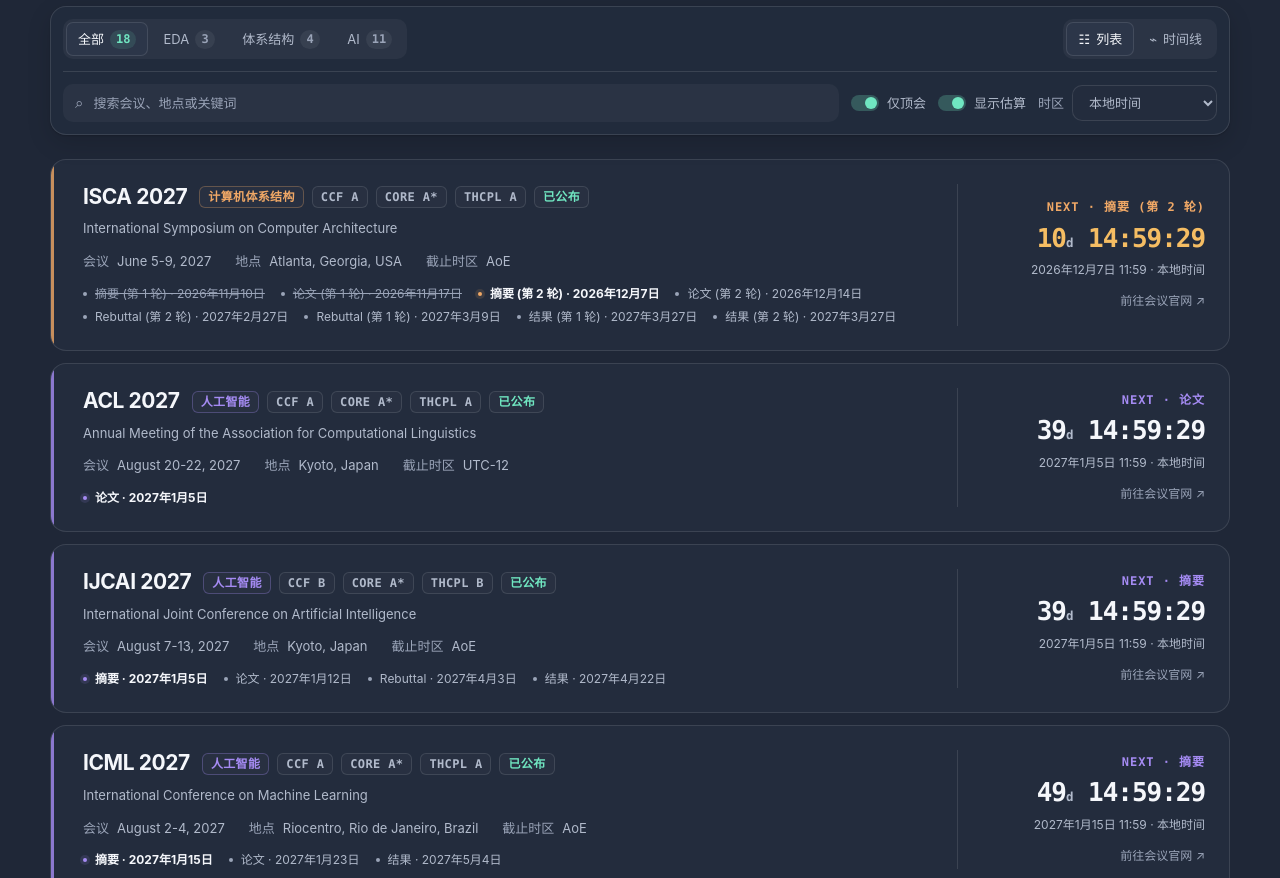
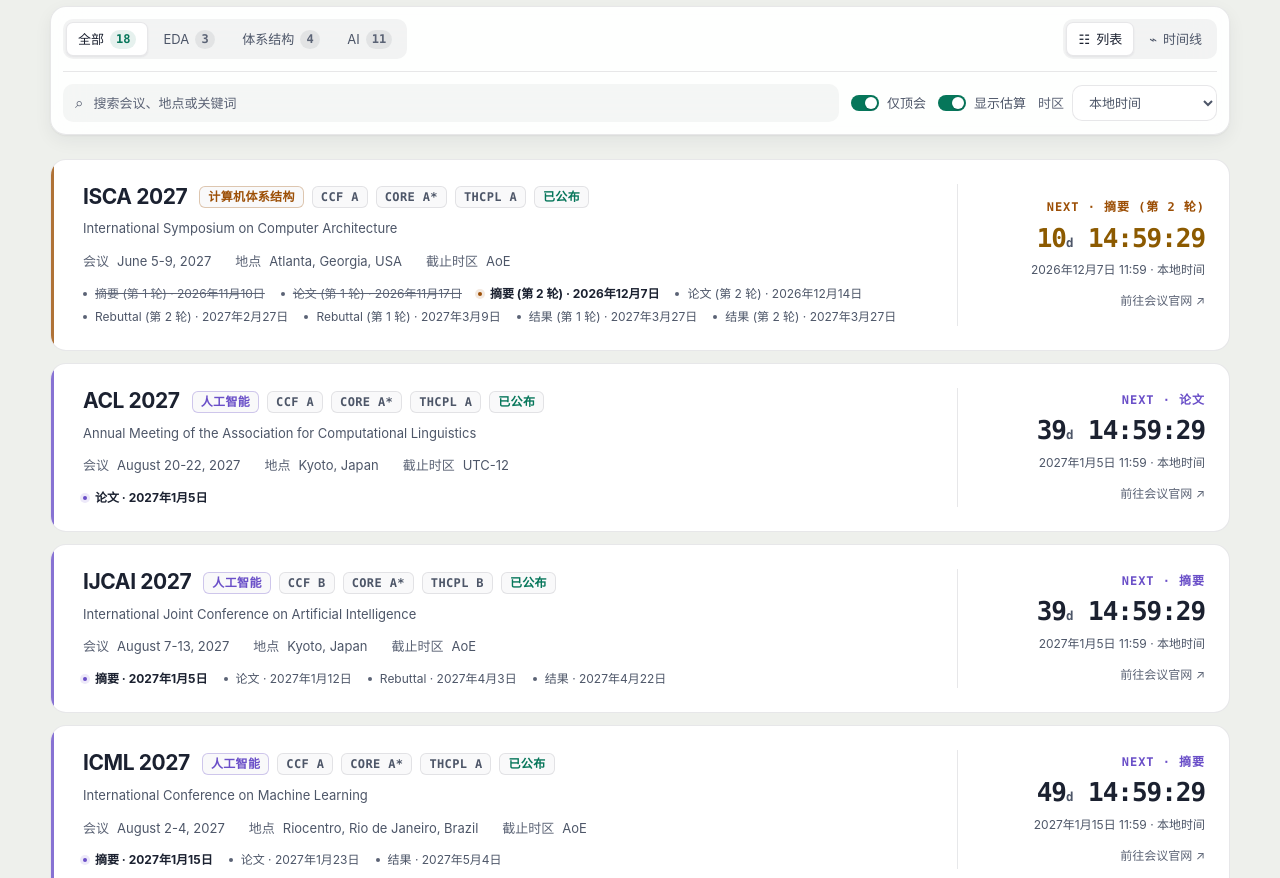
Before and after one commit to FCHXWH823/Conf-Tracker, a plain HTML site: page docs/index.html in a window 1280 px wide. Shown: the part 730-1608 px from the top of the page. Drawn offline with Linux system fonts and the light colour scheme.

Commit message:
Switch to a light theme
Warm off-white page, white cards, deep green accent; all text and accent
colours re-checked for AA contrast on the lightest-to-darkest surfaces.

Co-Authored-By: Claude Opus 5.5 <noreply@anthropic.com>

```diff
--- a/docs/style.css
+++ b/docs/style.css
@@ -2,22 +2,22 @@
    Conf Radar — design tokens (see design/DESIGN.md)
    ========================================================================== */
 :root {
-  /* colour — soft slate blue-grey; contrast measured on --panel */
-  --ink: #f5f7fb;            /* 15:1 */
-  --muted: #b1bacb;          /* 7.2:1 on cards — secondary text */
-  --faint: #9aa4b8;          /* 5.6:1 on cards — tertiary text, AA */
-  --night: #1a2130;
-  --night-2: #1f2737;
-  --panel: #232c3d;
-  --panel-2: #2c3649;
-  --line: rgba(255,255,255,.11);
-  --line-bright: rgba(255,255,255,.2);
-  --mint: #70e6c1;
-  --eda: #72dfc2;
-  --arch: #f0a866;
-  --ai: #a58bf3;
-  --danger: #ff766d;
-  --warn: #f5bd63;
+  /* colour — light theme: warm off-white; contrast measured on --night-2 (worst case) */
+  --ink: #1b2130;            /* 14:1 */
+  --muted: #4d5668;          /* 6.4:1 — secondary text */
+  --faint: #5b6375;          /* 5.2:1 — tertiary text, AA */
+  --night: #f5f6f3;
+  --night-2: #eef0ec;
+  --panel: #ffffff;
+  --panel-2: #ffffff;
+  --line: rgba(20,28,45,.1);
+  --line-bright: rgba(20,28,45,.2);
+  --mint: #06765a;            /* accent text 4.9:1; white on it 5.6:1 */
+  --eda: #08705f;
+  --arch: #9c4f06;
+  --ai: #6a4fc8;
+  --danger: #b8342b;
+  --warn: #8c5a00;
 
   /* spacing — 4px base */
   --s-1: 4px;  --s-2: 8px;  --s-3: 12px; --s-4: 16px;
@@ -35,10 +35,10 @@
 
   /* shape & depth */
   --r-sm: 6px; --r-md: 10px; --r-lg: 16px; --r-xl: 22px;
-  --shadow-1: 0 1px 2px rgba(0,0,0,.18), 0 8px 24px rgba(0,0,0,.14);
-  --shadow-2: 0 2px 4px rgba(0,0,0,.18), 0 24px 64px rgba(0,0,0,.24);
+  --shadow-1: 0 1px 2px rgba(20,28,45,.05), 0 6px 18px rgba(20,28,45,.06);
+  --shadow-2: 0 2px 4px rgba(20,28,45,.05), 0 20px 50px rgba(20,28,45,.1);
   --ease: cubic-bezier(.16, 1, .3, 1);
-  color-scheme: dark;
+  color-scheme: light;
 }
 
 * { box-sizing: border-box; }
@@ -55,14 +55,14 @@ a { color: inherit; text-decoration: none; }
 a:hover { color: var(--mint); }
 :focus-visible { outline: 2px solid var(--mint); outline-offset: 2px; border-radius: 4px; }
 .wrap { width: min(1180px, calc(100% - 2 * var(--s-5))); margin-inline: auto; }
-.skip-link { position: fixed; left: var(--s-5); top: -80px; z-index: 100; padding: var(--s-3) var(--s-4); border-radius: var(--r-md); background: var(--mint); color: #06110d; transition: top .2s; }
+.skip-link { position: fixed; left: var(--s-5); top: -80px; z-index: 100; padding: var(--s-3) var(--s-4); border-radius: var(--r-md); background: var(--mint); color: #fff; transition: top .2s; }
 .skip-link:focus { top: var(--s-4); }
 
 /* Decorative glow, clipped so it can never widen the page */
 .ambient-layer { position: absolute; inset: 0 0 auto; height: 1100px; overflow: hidden; pointer-events: none; z-index: -1; }
-.ambient { position: absolute; opacity: .4; }
-.ambient-a { width: 580px; height: 580px; right: -240px; top: -230px; background: radial-gradient(circle, rgba(53,203,166,.17), transparent 68%); }
-.ambient-b { width: 520px; height: 520px; left: -280px; top: 420px; background: radial-gradient(circle, rgba(97,78,184,.13), transparent 70%); }
+.ambient { position: absolute; opacity: 1; }
+.ambient-a { width: 580px; height: 580px; right: -240px; top: -230px; background: radial-gradient(circle, rgba(6,118,90,.10), transparent 68%); }
+.ambient-b { width: 520px; height: 520px; left: -280px; top: 420px; background: radial-gradient(circle, rgba(106,79,200,.07), transparent 70%); }
 
 /* ---------- header ---------- */
 .site-header { height: 72px; display: flex; align-items: center; justify-content: space-between; border-bottom: 1px solid var(--line); }
@@ -75,7 +75,7 @@ a:hover { color: var(--mint); }
 .brand-mark i:nth-child(3) { height: 12px; opacity: .8; }
 nav { display: flex; align-items: center; gap: var(--s-6); color: var(--muted); font-size: var(--fs-sm); }
 .nav-action { padding: var(--s-2) var(--s-3); border: 1px solid var(--line-bright); border-radius: var(--r-md); color: var(--ink); }
-.lang-switch { display: inline-flex; gap: 2px; padding: 3px; border: 1px solid var(--line); border-radius: var(--r-md); background: rgba(255,255,255,.035); }
+.lang-switch { display: inline-flex; gap: 2px; padding: 3px; border: 1px solid var(--line); border-radius: var(--r-md); background: rgba(20,28,45,.035); }
 .lang-switch button { min-width: 36px; height: 30px; padding: 0 var(--s-2); border: 0; border-radius: var(--r-sm); background: transparent; color: var(--faint); cursor: pointer; font-size: var(--fs-xs); font-weight: 750; letter-spacing: .04em; }
 .lang-switch button:hover { color: var(--ink); }
 .lang-switch button.on { background: var(--panel-2); color: var(--mint); box-shadow: inset 0 0 0 1px var(--line); }
@@ -83,20 +83,20 @@ nav { display: flex; align-items: center; gap: var(--s-6); color: var(--muted);
 /* ---------- hero (signature moment: the live UP NEXT panel) ---------- */
 .hero { display: grid; grid-template-columns: 1.15fr .85fr; align-items: center; gap: var(--s-8); padding-block: var(--s-8); }
 .eyebrow { margin: 0 0 var(--s-4); color: var(--mint); font-size: var(--fs-xs); line-height: 1.3; font-weight: 800; letter-spacing: .16em; text-transform: uppercase; }
-.live-dot { display: inline-block; width: 7px; height: 7px; margin-right: var(--s-2); border-radius: 50%; background: var(--mint); box-shadow: 0 0 0 5px rgba(112,230,193,.09); animation: pulse 2s infinite; }
-@keyframes pulse { 50% { box-shadow: 0 0 0 8px rgba(112,230,193,0); } }
+.live-dot { display: inline-block; width: 7px; height: 7px; margin-right: var(--s-2); border-radius: 50%; background: var(--mint); box-shadow: 0 0 0 5px rgba(6,118,90,.1); animation: pulse 2s infinite; }
+@keyframes pulse { 50% { box-shadow: 0 0 0 8px rgba(6,118,90,0); } }
 h1 { margin: 0; font-size: var(--fs-2xl); line-height: 1.08; letter-spacing: -.045em; font-weight: 740; }
 :lang(zh) h1 { letter-spacing: -.01em; line-height: 1.14; }
 h1 em { color: var(--mint); font-style: normal; }
 .hero-intro { max-width: 36em; margin: var(--s-5) 0 0; color: var(--muted); font-size: var(--fs-md); line-height: 1.75; }
 .hero-actions { display: flex; flex-wrap: wrap; gap: var(--s-3); margin-top: var(--s-6); }
 .button { display: inline-flex; align-items: center; justify-content: center; gap: var(--s-5); min-height: 46px; padding: 0 var(--s-5); border: 1px solid var(--line-bright); border-radius: var(--r-md); font-size: var(--fs-sm); font-weight: 700; transition: background .2s, border-color .2s; }
-.button.primary { border-color: var(--mint); background: var(--mint); color: #07110e; }
-.button.primary:hover { background: #8ceccb; color: #07110e; }
+.button.primary { border-color: var(--mint); background: var(--mint); color: #fff; }
+.button.primary:hover { background: #055f49; border-color: #055f49; color: #fff; }
 .button.ghost:hover { border-color: var(--mint); }
 
-.next-panel { position: relative; overflow: hidden; padding: var(--s-5) var(--s-6) var(--s-6); border: 1px solid rgba(112,230,193,.26); border-radius: var(--r-xl); background: linear-gradient(145deg, #27344a, #1f2838); box-shadow: var(--shadow-2), inset 0 1px rgba(255,255,255,.04); }
-.next-panel::before { content: ""; position: absolute; inset: 0; opacity: .2; background-image: linear-gradient(rgba(112,230,193,.1) 1px, transparent 1px), linear-gradient(90deg, rgba(112,230,193,.1) 1px, transparent 1px); background-size: 32px 32px; mask-image: linear-gradient(to bottom, black, transparent 85%); }
+.next-panel { position: relative; overflow: hidden; padding: var(--s-5) var(--s-6) var(--s-6); border: 1px solid rgba(6,118,90,.22); border-radius: var(--r-xl); background: linear-gradient(145deg, #ffffff, #f3f8f5); box-shadow: var(--shadow-2); }
+.next-panel::before { content: ""; position: absolute; inset: 0; opacity: .5; background-image: linear-gradient(rgba(6,118,90,.07) 1px, transparent 1px), linear-gradient(90deg, rgba(6,118,90,.07) 1px, transparent 1px); background-size: 32px 32px; mask-image: linear-gradient(to bottom, black, transparent 85%); }
 .panel-topline, #hero-next { position: relative; z-index: 1; }
 .panel-topline { display: flex; justify-content: space-between; color: var(--faint); font: 700 var(--fs-xs)/1.2 var(--mono); letter-spacing: .16em; }
 .signal { color: var(--mint); }
@@ -108,7 +108,7 @@ h1 em { color: var(--mint); font-style: normal; }
 .hero-countdown small { margin-left: 2px; color: var(--mint); font-size: .42em; letter-spacing: 0; }
 #hero-next-link { display: inline-flex; justify-content: space-between; width: 100%; margin-top: var(--s-6); padding-top: var(--s-4); border-top: 1px solid var(--line); color: var(--muted); font-size: var(--fs-sm); }
 #hero-next-link:hover { color: var(--mint); }
-.scan-line { position: absolute; left: 0; right: 0; top: -2px; height: 1px; background: linear-gradient(90deg, transparent, var(--mint), transparent); opacity: .35; animation: scan 5s linear infinite; }
+.scan-line { position: absolute; left: 0; right: 0; top: -2px; height: 1px; background: linear-gradient(90deg, transparent, var(--mint), transparent); opacity: .12; animation: scan 5s linear infinite; }
 @keyframes scan { to { transform: translateY(380px); } }
 
 /* ---------- sections ---------- */
@@ -122,37 +122,37 @@ h1 em { color: var(--mint); font-style: normal; }
 /* ---------- tracker ---------- */
 .tracker-section { padding-block: var(--s-8) var(--s-9); background: var(--night-2); border-block: 1px solid var(--line); }
 #results-summary { font-size: var(--fs-sm); font-variant-numeric: tabular-nums; }
-.control-bar { position: sticky; top: var(--s-3); z-index: 20; display: flex; flex-direction: column; gap: var(--s-3); margin-bottom: var(--s-5); padding: var(--s-3); border: 1px solid var(--line); border-radius: var(--r-lg); background: rgba(35,44,61,.94); box-shadow: var(--shadow-1); backdrop-filter: blur(18px); }
+.control-bar { position: sticky; top: var(--s-3); z-index: 20; display: flex; flex-direction: column; gap: var(--s-3); margin-bottom: var(--s-5); padding: var(--s-3); border: 1px solid var(--line); border-radius: var(--r-lg); background: rgba(255,255,255,.94); box-shadow: var(--shadow-1); backdrop-filter: blur(18px); }
 .control-row { display: flex; align-items: center; gap: var(--s-3); }
-.seg { display: inline-flex; gap: 3px; padding: 3px; border-radius: var(--r-md); background: rgba(255,255,255,.045); }
+.seg { display: inline-flex; gap: 3px; padding: 3px; border-radius: var(--r-md); background: rgba(20,28,45,.05); }
 .seg button { display: inline-flex; align-items: center; justify-content: center; gap: 6px; min-height: 34px; border: 0; border-radius: 7px; padding: 0 var(--s-3); background: transparent; color: var(--muted); cursor: pointer; font-size: var(--fs-sm); }
 .seg button:hover { color: var(--ink); }
-.seg button.on { background: var(--panel-2); color: var(--ink); box-shadow: inset 0 0 0 1px var(--line); }
-.seg .count { min-width: 20px; padding: 1px 6px; border-radius: 999px; background: rgba(255,255,255,.06); color: var(--faint); font: 650 var(--fs-xs)/1.4 var(--mono); font-variant-numeric: tabular-nums; }
+.seg button.on { background: var(--panel-2); color: var(--ink); box-shadow: 0 1px 2px rgba(20,28,45,.08), inset 0 0 0 1px var(--line); }
+.seg .count { min-width: 20px; padding: 1px 6px; border-radius: 999px; background: rgba(20,28,45,.07); color: var(--faint); font: 650 var(--fs-xs)/1.4 var(--mono); font-variant-numeric: tabular-nums; }
 .seg .count:empty { display: none; }
-.seg button.on .count { color: var(--mint); background: rgba(112,230,193,.12); }
+.seg button.on .count { color: var(--mint); background: rgba(6,118,90,.1); }
 .view-seg { margin-left: auto; }
 .secondary-controls { padding-top: var(--s-3); border-top: 1px solid var(--line); }
-.search { flex: 1; min-width: 180px; display: flex; align-items: center; gap: var(--s-2); height: 38px; padding: 0 var(--s-3); border-radius: var(--r-md); background: rgba(255,255,255,.04); color: var(--faint); }
+.search { flex: 1; min-width: 180px; display: flex; align-items: center; gap: var(--s-2); height: 38px; padding: 0 var(--s-3); border-radius: var(--r-md); background: rgba(20,28,45,.04); color: var(--faint); }
 .search input { width: 100%; min-width: 0; border: 0; outline: 0; background: transparent; color: var(--ink); font-size: var(--fs-sm); }
-.search:focus-within { box-shadow: 0 0 0 2px rgba(112,230,193,.5); }
+.search:focus-within { box-shadow: 0 0 0 2px rgba(6,118,90,.45); }
 .search input::placeholder { color: var(--faint); }
 .check { display: inline-flex; align-items: center; gap: var(--s-2); min-height: 34px; color: var(--muted); font-size: var(--fs-sm); cursor: pointer; white-space: nowrap; }
 .check b { font: inherit; }
 .check input { position: absolute; opacity: 0; }
-.check span { position: relative; width: 28px; height: 16px; border-radius: 20px; background: #3a4458; transition: background .2s; }
-.check span::after { content: ""; position: absolute; width: 12px; height: 12px; top: 2px; left: 2px; border-radius: 50%; background: #a3acbe; transition: transform .2s var(--ease), background .2s; }
-.check input:checked + span { background: rgba(112,230,193,.25); }
-.check input:checked + span::after { transform: translateX(12px); background: var(--mint); }
+.check span { position: relative; width: 28px; height: 16px; border-radius: 20px; background: #cfd4dc; transition: background .2s; }
+.check span::after { content: ""; position: absolute; width: 12px; height: 12px; top: 2px; left: 2px; border-radius: 50%; background: #fff; box-shadow: 0 1px 2px rgba(20,28,45,.25); transition: transform .2s var(--ease), background .2s; }
+.check input:checked + span { background: var(--mint); }
+.check input:checked + span::after { transform: translateX(12px); background: #fff; }
 .check input:focus-visible + span { outline: 2px solid var(--mint); outline-offset: 2px; }
 .select-wrap { display: flex; align-items: center; gap: var(--s-2); color: var(--faint); font-size: var(--fs-sm); white-space: nowrap; }
 select { height: 36px; padding: 0 var(--s-5) 0 var(--s-3); border: 1px solid var(--line); border-radius: var(--r-md); background: var(--panel); color: var(--muted); font-size: var(--fs-sm); }
 
 /* ---------- conference cards ---------- */
 .conference-list { display: grid; gap: var(--s-3); }
-.conf-card { --c: var(--mint); position: relative; display: grid; grid-template-columns: minmax(0, 1fr) 248px; gap: var(--s-6); overflow: hidden; padding: var(--s-5) var(--s-5) var(--s-5) var(--s-6); border: 1px solid var(--line); border-radius: var(--r-lg); background: var(--panel); scroll-margin-top: var(--s-9); transition: border-color .2s, background .2s; }
+.conf-card { --c: var(--mint); position: relative; display: grid; grid-template-columns: minmax(0, 1fr) 248px; gap: var(--s-6); overflow: hidden; padding: var(--s-5) var(--s-5) var(--s-5) var(--s-6); border: 1px solid var(--line); border-radius: var(--r-lg); background: var(--panel); scroll-margin-top: var(--s-9); transition: border-color .2s, box-shadow .2s; }
 .conf-card::before { content: ""; position: absolute; inset-block: 0; left: 0; width: 3px; background: var(--c); opacity: .8; }
-.conf-card:hover { border-color: var(--line-bright); background: #27314a; }
+.conf-card:hover { border-color: var(--line-bright); box-shadow: var(--shadow-1); }
 .conf-card:target { border-color: color-mix(in srgb, var(--c) 60%, transparent); }
 .conf-card[data-cat="EDA"] { --c: var(--eda); }
 .conf-card[data-cat="Architecture"] { --c: var(--arch); }
@@ -161,7 +161,7 @@ select { height: 36px; padding: 0 var(--s-5) 0 var(--s-3); border: 1px solid var
 .conf-heading { display: flex; align-items: center; flex-wrap: wrap; gap: var(--s-2); }
 .conf-heading h3 { margin: 0 var(--s-1) 0 0; font-size: var(--fs-lg); line-height: 1.25; letter-spacing: -.02em; }
 .conf-heading h3 a:hover { color: var(--c); }
-.tag { display: inline-flex; align-items: center; min-height: 22px; padding: 2px var(--s-2); border: 1px solid var(--line); border-radius: var(--r-sm); color: var(--muted); background: rgba(255,255,255,.025); font: 650 var(--fs-xs)/1 var(--mono); letter-spacing: .03em; text-transform: uppercase; }
+.tag { display: inline-flex; align-items: center; min-height: 22px; padding: 2px var(--s-2); border: 1px solid var(--line); border-radius: var(--r-sm); color: var(--muted); background: rgba(20,28,45,.025); font: 650 var(--fs-xs)/1 var(--mono); letter-spacing: .03em; text-transform: uppercase; }
 .tag.area { border-color: color-mix(in srgb, var(--c) 30%, transparent); color: var(--c); }
 .tag.estimate { border-style: dashed; color: var(--warn); }
 .tag.official { color: var(--mint); }
@@ -194,7 +194,7 @@ select { height: 36px; padding: 0 var(--s-5) 0 var(--s-3); border: 1px solid var
 .tl-corner { display: grid; place-items: center start; padding-left: var(--s-4); color: var(--faint); font: 700 var(--fs-xs)/1 var(--mono); letter-spacing: .08em; }
 .tl-months { position: relative; height: 42px; }
 .tl-months span { position: absolute; top: 14px; transform: translateX(6px); color: var(--faint); font: 650 var(--fs-xs)/1 var(--mono); text-transform: uppercase; white-space: nowrap; }
-.tl-row { --c: var(--mint); min-height: 42px; border-bottom: 1px solid rgba(255,255,255,.055); }
+.tl-row { --c: var(--mint); min-height: 42px; border-bottom: 1px solid rgba(20,28,45,.06); }
 .tl-row:last-of-type { border-bottom: 0; }
 .tl-row[data-cat="EDA"] { --c: var(--eda); }
 .tl-row[data-cat="Architecture"] { --c: var(--arch); }
@@ -203,7 +203,7 @@ select { height: 36px; padding: 0 var(--s-5) 0 var(--s-3); border: 1px solid var
 .tl-label i { flex: none; width: 6px; height: 6px; border-radius: 50%; background: var(--c); }
 .tl-label a { overflow: hidden; text-overflow: ellipsis; white-space: nowrap; }
 .tl-track { position: relative; }
-.tl-grid { position: absolute; inset-block: 0; border-left: 1px dashed rgba(255,255,255,.06); }
+.tl-grid { position: absolute; inset-block: 0; border-left: 1px dashed rgba(20,28,45,.08); }
 .tl-note { position: absolute; top: 50%; left: var(--s-3); transform: translateY(-50%); color: var(--faint); font-size: var(--fs-xs); font-style: italic; white-space: nowrap; }
 .tl-today { position: absolute; inset-block: 0; z-index: 1; border-left: 1px solid var(--danger); }
 .mk { position: absolute; top: 50%; z-index: 2; width: 10px; height: 10px; margin: -5px 0 0 -5px; border: 2px solid var(--c); border-radius: 50%; background: var(--c); cursor: help; }
@@ -216,6 +216,7 @@ select { height: 36px; padding: 0 var(--s-5) 0 var(--s-3); border: 1px solid var
 .legend span { display: inline-flex; align-items: center; }
 .legend b { position: static; display: inline-block; flex: none; margin: 0 var(--s-2) 0 0; }
 .legend .mk { --c: var(--muted); }
+.legend .mk.note { margin-right: var(--s-3); }
 .legend .ev { width: 22px; background: var(--muted); opacity: .5; }
 .legend .today-key { height: 12px; border-left: 1px solid var(--danger); }
 
@@ -224,9 +225,9 @@ select { height: 36px; padding: 0 var(--s-5) 0 var(--s-3); border: 1px solid var
 .empty span { display: block; margin-top: var(--s-2); font-size: var(--fs-sm); }
 
 /* ---------- method ---------- */
-.method-card { padding: var(--s-7); border: 1px solid var(--line); border-radius: var(--r-xl); background: linear-gradient(135deg, #263047, #212a3b); }
+.method-card { padding: var(--s-7); border: 1px solid var(--line); border-radius: var(--r-xl); background: linear-gradient(135deg, #ffffff, #f7f8f5); }
 .method-card > div:first-child { display: flex; align-items: end; justify-content: space-between; }
-.method-card > div:first-child::after { content: "↻"; color: rgba(112,230,193,.25); font: 200 72px/1 sans-serif; }
+.method-card > div:first-child::after { content: "↻"; color: rgba(6,118,90,.2); font: 200 72px/1 sans-serif; }
 .method-steps { display: grid; grid-template-columns: repeat(3, 1fr); gap: var(--s-6); margin-top: var(--s-7); padding-top: var(--s-6); border-top: 1px solid var(--line); }
 .method-steps article > span { color: var(--mint); font: 700 var(--fs-xs)/1 var(--mono); }
 .method-steps h3 { margin: var(--s-3) 0 var(--s-2); font-size: var(--fs-md); }
```
Also changed, not shown: docs/index.html (+1 -1 lines), 1 other file.
